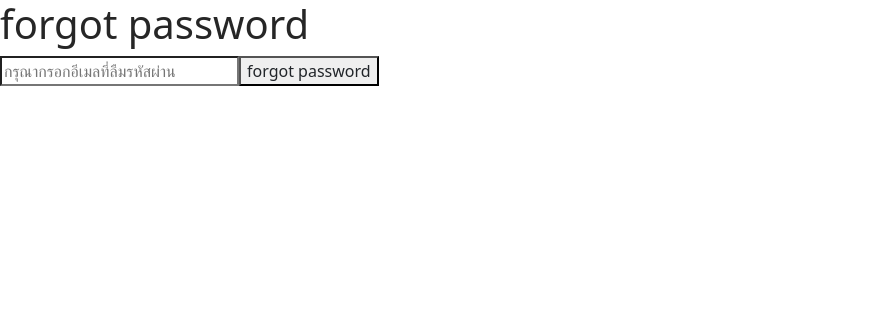
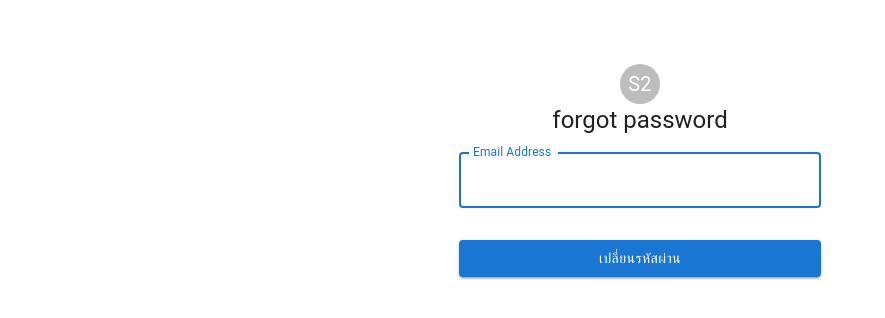
Before and after one commit to tuchchapon/sangkhla2go, a Next.js app: page /forgotPassword in a window 1280 px wide. Shown: the top 318 px of the page, without its empty margins (0-885 px from the left). Built offline with nearby package versions, Linux system fonts and the light colour scheme.

Commit message:
update page

```diff
--- a/pages/forgotPassword.js
+++ b/pages/forgotPassword.js
@@ -1,9 +1,22 @@
-import {React,useState} from 'react'
-import { useRouter } from 'next/router'
 import axios from 'axios'
+import {React,useState,useEffect} from 'react';
+import { useRouter } from "next/router";
+import Avatar from '@mui/material/Avatar';
+import Button from '@mui/material/Button';
+import CssBaseline from '@mui/material/CssBaseline';
+import TextField from '@mui/material/TextField';
+import Link from '@mui/material/Link';
+// import Link from 'next/link';
+import Grid from '@mui/material/Grid';
+import Box from '@mui/material/Box';
+import Swal from 'sweetalert2';
+import { createTheme, ThemeProvider } from '@mui/material/styles';
+import Typography from '@mui/material/Typography';
+import Container from '@mui/material/Container';
 const forgotPassword =()=> {
+    const theme = createTheme();
+    const forgotPassword =()=>{
 
-    const forgotPassword =()=>{
         console.log('forgot password')
         console.log(userEmail);
         try {
@@ -17,9 +30,39 @@ const forgotPassword =()=> {
     const [userEmail, setUserEmail] = useState({email:'',token:''})
     return (
         <div className="body">
-            <h1>forgot password</h1>
-            <input type="text" placeholder='กรุณากรอกอีเมลที่ลืมรหัสผ่าน' onChange={(e)=>{setUserEmail({...userEmail,email:e.target.value})}} />
-            <button onClick={forgotPassword} >forgot password</button>
+            <ThemeProvider theme={theme} >
+                    <Container component="main" maxWidth="xs">
+                        <CssBaseline/>
+                            <Box  sx={{ marginTop: 8,display: 'flex',flexDirection: 'column',alignItems: 'center',}}>
+                                <Avatar>
+                                    S2
+                                </Avatar>
+                                <Typography component="form" variant="h5">
+                                    forgot password
+                                </Typography>
+                                <Box component="form" >
+                                    <TextField
+                                    margin="normal"
+                                    fullWidth
+                                    id="email"
+                                    label="Email Address"
+                                    name="email"
+                                    autoComplete="email"
+                                    autoFocus
+                                   onChange={(e)=>{setUserEmail({...userEmail,email:e.target.value})} }/>
+                                   <Button
+                                   fullWidth
+                                   variant="contained"
+                                   sx={{mt:3,mb:2}}
+                                   onClick={forgotPassword}
+                                   >
+                                      เปลี่ยนรหัสผ่าน
+                                    </Button>
+
+                                </Box>
+                            </Box>
+                    </Container>
+                </ThemeProvider>
         </div>
     )
 }
```
Also changed, not shown: pages/admin/index.js (+7 -10 lines), pages/login.js (+18 -1 lines), pages/resetPassword.js (+64 -6 lines).
